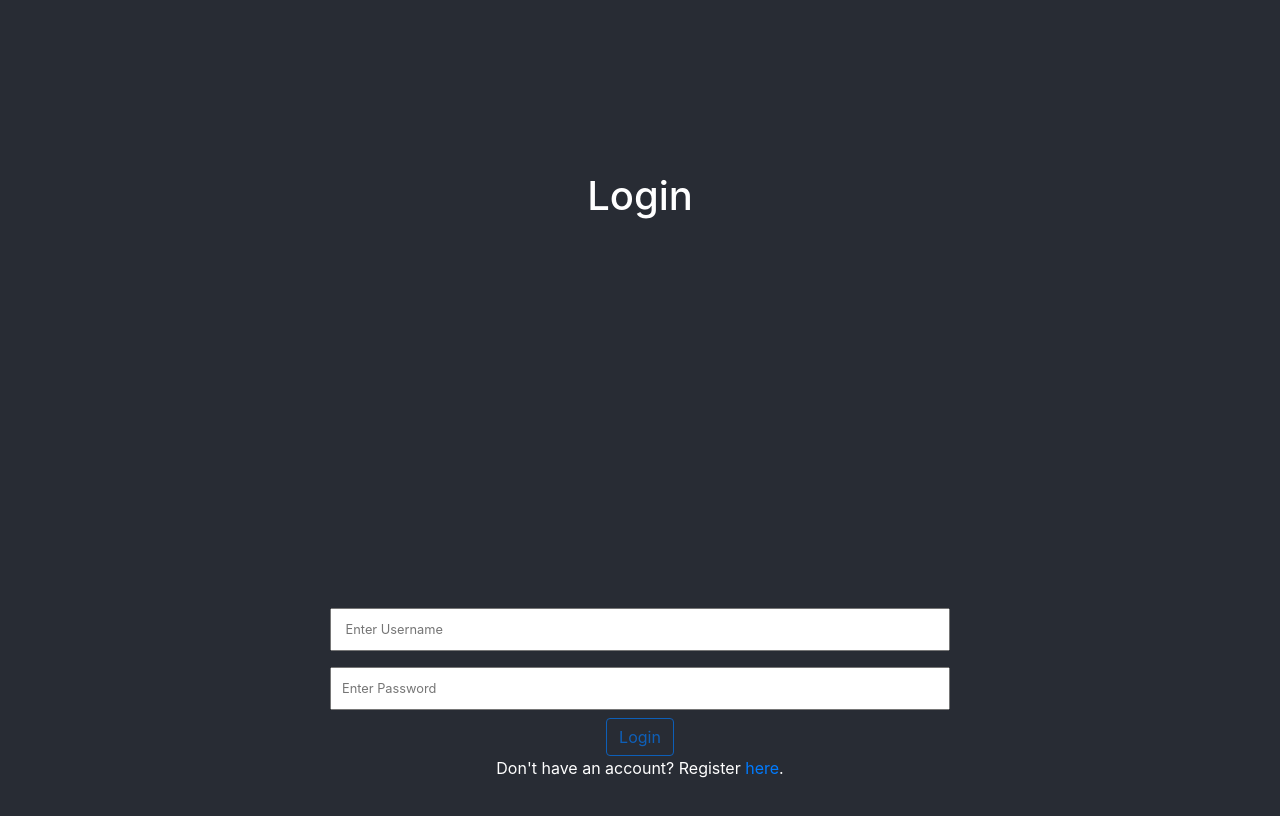
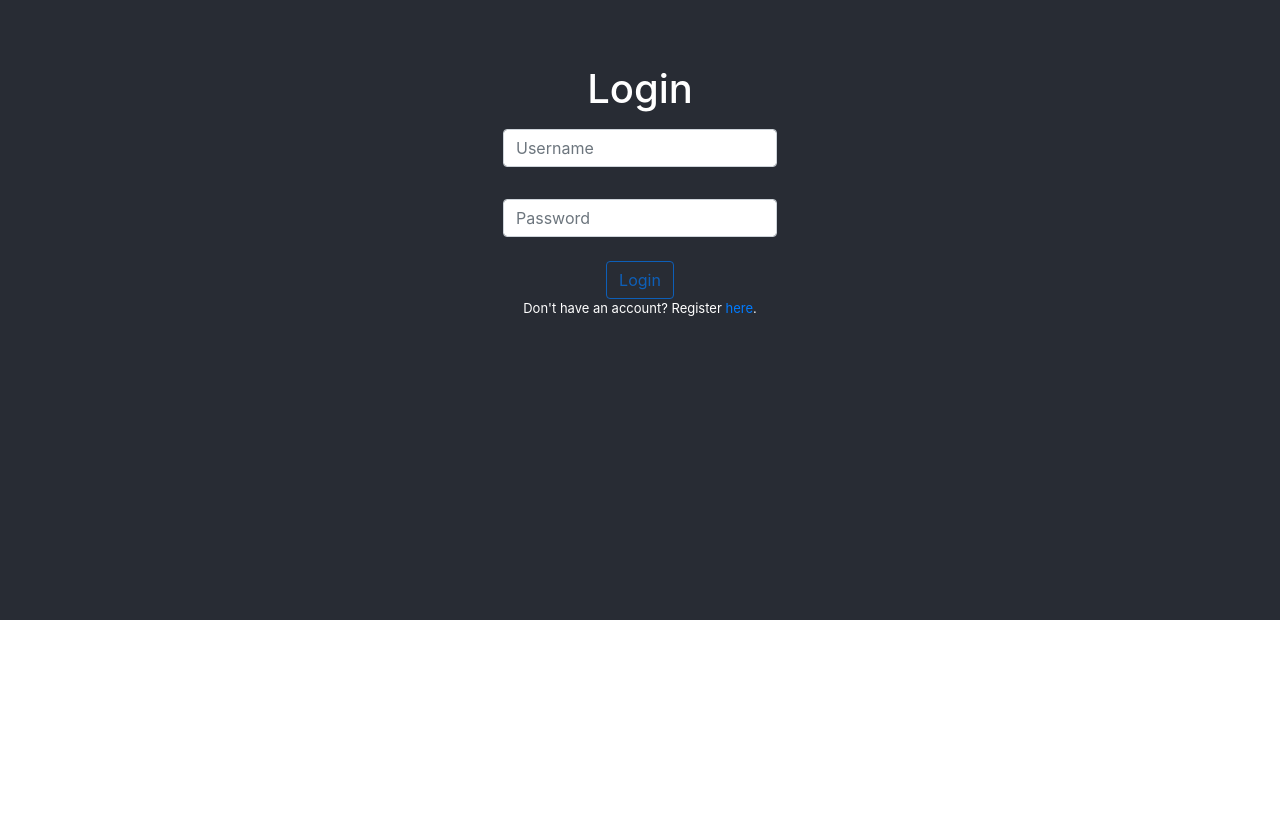
Before and after one commit to paul3bin/To-Do-App, a React (Create React App) app in the folder to_do_frontend/: page / in a window 1280 px wide. Shown: the part 220-1036 px from the top of the page. After the commit the page ends 840 px from the top, so only its background shows below. Built offline with nearby package versions, Linux system fonts and the light colour scheme.

Commit message:
Update auth.js

```diff
--- a/to_do_frontend/src/components/auth.js
+++ b/to_do_frontend/src/components/auth.js
@@ -3,8 +3,6 @@ import { useCookies } from 'react-cookie';
 import { API } from '../api-service'
 
 function Auth(){
-
-    const [isLoginView, setIsLoginView] = useState(true);
 
     const [username, setUsername] = useState('');
 
@@ -21,36 +19,39 @@ function Auth(){
     }
 
     const registerClicked = () => {
-        API.registerUser({username, password})
-        .then(resp => setToken('token', resp.token))
-        .catch(error => console.log(error))
+        window.location.href = '/register-user'
     }
 
     useEffect( () => {
-        if(token['token']) window.location.href = '/tasks';
+        if (token['token']==='undefined'){
+            alert('Wrong username or password.')
+            setToken('token', '')
+            setUsername('')
+            setPassword('')
+        }
+        else{
+            if(token['token']) window.location.href = '/tasks';
+        }
     }, [token])
 
     return (
         <div className='App'>
             <header className='App-header'>
-                {isLoginView ? <h1>Login</h1> : <h1>Register</h1>}
-            </header>
-            <div className='Login-container'>
-                <input id='username' type='text' placeholder=' Enter Username' value={username}
-                onChange={evnt => setUsername(evnt.target.value)}/><br/>
-                <input id='password' type='password' placeholder='Enter Password' value={password}
-                onChange={evnt => setPassword(evnt.target.value)}/><br/>
+                <h1>Login</h1>
+                <div class="mb-3">
+                    <input id='UserName' type='text' className="form-control" placeholder='Username' value={username}
+                        onChange={evnt => setUsername(evnt.target.value)}/>
+                </div>
+                <div class="mb-3">
+                    <input id='password' type='password' className="form-control" placeholder='Password' value={password}
+                        onChange={evnt => setPassword(evnt.target.value)}/>
+                </div>
 
-                {isLoginView ?
                 <button disabled={isDisabled} className='btn btn-outline-primary Login-items'
                 onClick={loginClicked}>Login</button>
-                : <button disabled={isDisabled} className='btn btn-outline-primary Login-items'
-                onClick={registerClicked}>Register</button>}
 
-                {isLoginView ?
-                <p>Don't have an account? Register <a href='#' onClick={()=> setIsLoginView(false)}>here</a>.</p>
-                : <p>Already have an account? Login <a href='#' onClick={()=> setIsLoginView(true)}>here</a>.</p>}
-            </div>
+                <p className='p-login-register'>Don't have an account? Register <a href='#' onClick={registerClicked}>here</a>.</p>
+            </header>
         </div>
     )
 }
```
